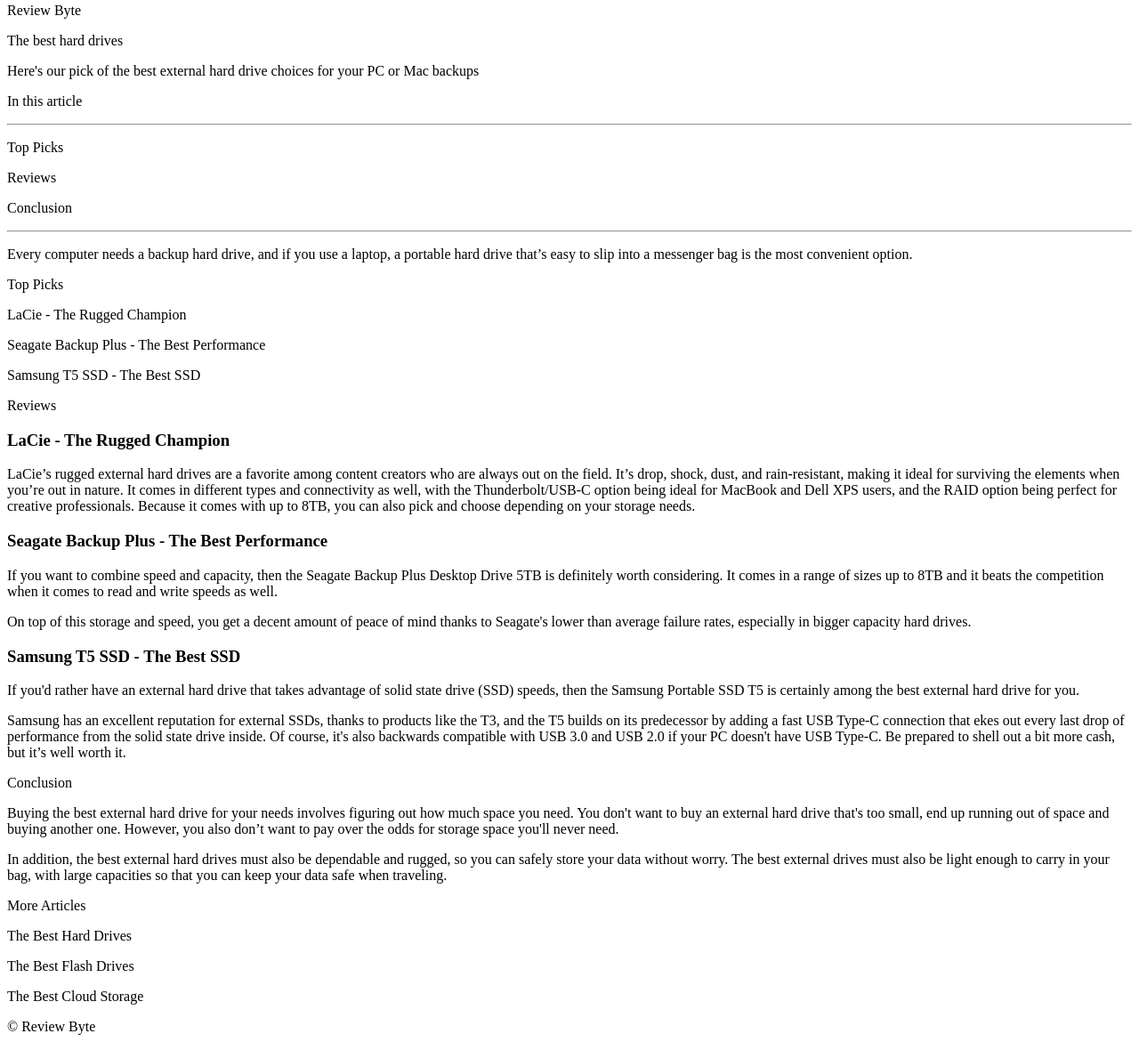
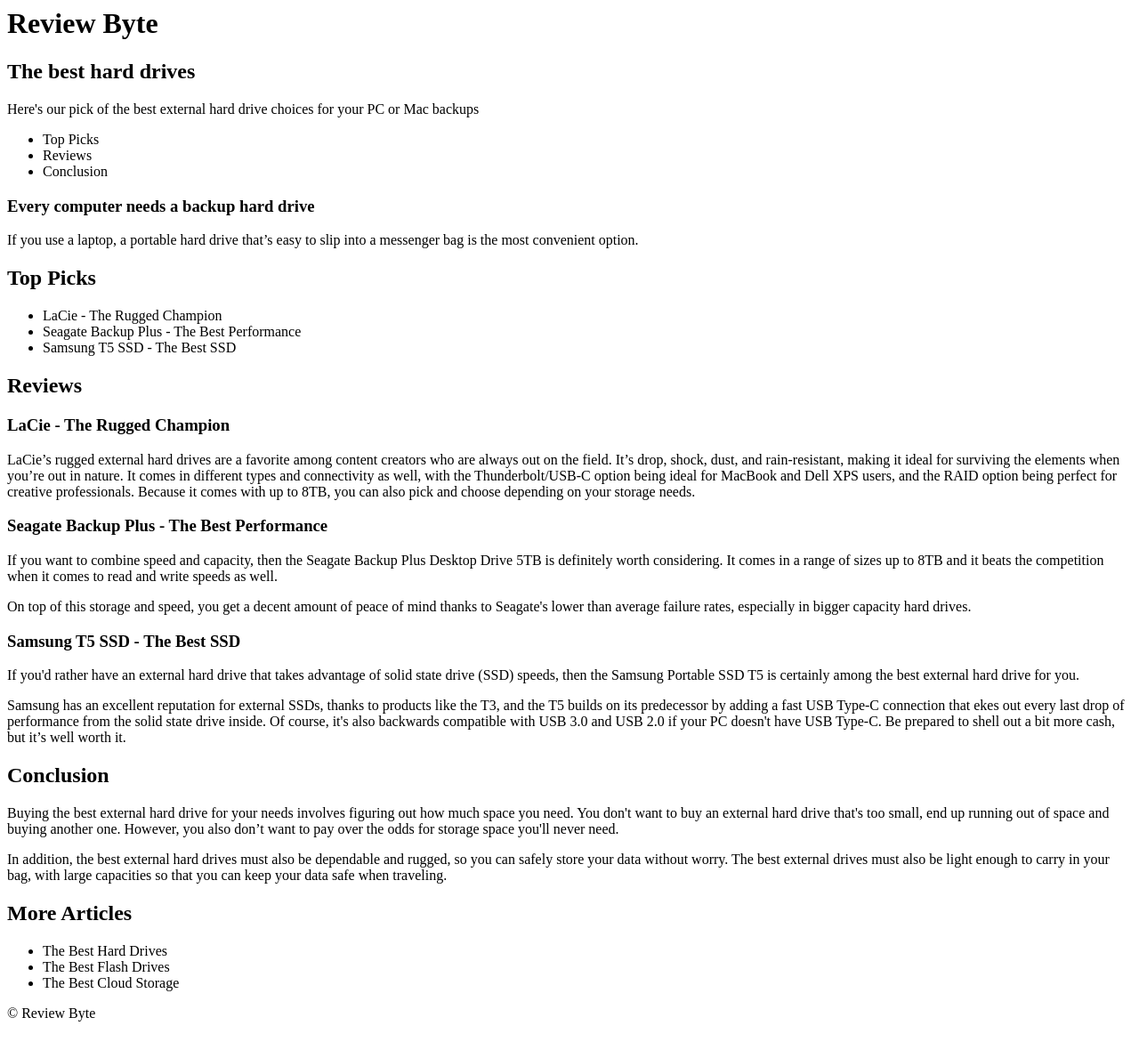
Before and after one commit to iscreamvann/html-semantic-practice, a plain HTML site: page index.html in a window 1280 px wide. Shown: the part 13-1184 px from the top of the page at 89% size. Drawn offline with Linux system fonts and the light colour scheme.

Commit message:
SEMANTIC TASK

```diff
--- a/index.html
+++ b/index.html
@@ -7,129 +7,68 @@
   <title>Review Byte - HTML Semantics</title>
 </head>
 <body>
-    <div>
-      <div>
-        <p>Review Byte</p>
-      </div>
-    </div>
-    <div>
-      <div>
-        <p>The best hard drives</p>
-        <p>
-          Here's our pick of the best external hard drive choices for your PC or
-          Mac backups
-        </p>
-      </div>
-      <div>
-        <p>In this article</p>
-        <hr />
-        <div>
-          <div>
-            <p>Top Picks</p>
-            <p>Reviews</p>
-            <p>Conclusion</p>
-          </div>
-        </div>
-        <hr />
-      </div>
-      <div>
-        <div>
-          <p>
-            Every computer needs a backup hard drive, and if you use a laptop, a
-            portable hard drive that’s easy to slip into a messenger bag is the
-            most convenient option.
-          </p>
-        </div>
-        <div>
-          <p>Top Picks</p>
-          <div>
-            <div>
-              <p>LaCie - The Rugged Champion</p>
-              <p>
-                Seagate Backup Plus - The Best Performance
-              </p>
-              <p>Samsung T5 SSD - The Best SSD</p>
-            </div>
-          </div>
-        </div>
-        <div>
-          <p>Reviews</p>
-          <div>
+  <header>
+    <h1>Review Byte</h1>
+  </header>
+  <main>
+    <section>
+      <article>
+        <h2>The best hard drives</h2>
+        <p>Here's our pick of the best external hard drive choices for your PC or Mac backups</p>
+      </article>
+      <nav>
+        <ul>
+          <li>Top Picks</li>
+          <li>Reviews</li>
+          <li>Conclusion</li>
+        </ul>
+      </nav>
+      <section>
+        <article>
+          <h3>Every computer needs a backup hard drive</h3>
+          <p>If you use a laptop, a portable hard drive that’s easy to slip into a messenger bag is the most convenient option.</p>
+        </article>
+        <article>
+          <h2>Top Picks</h2>
+          <ul>
+            <li>LaCie - The Rugged Champion</li>
+            <li>Seagate Backup Plus - The Best Performance</li>
+            <li>Samsung T5 SSD - The Best SSD</li>
+          </ul>
+        </article>
+        <article>
+          <h2>Reviews</h2>
+          <article>
             <h3>LaCie - The Rugged Champion</h3>
-            <p>
-              LaCie’s rugged external hard drives are a favorite among content
-              creators who are always out on the field. It’s drop, shock, dust,
-              and rain-resistant, making it ideal for surviving the elements
-              when you’re out in nature. It comes in different types and
-              connectivity as well, with the Thunderbolt/USB-C option being
-              ideal for MacBook and Dell XPS users, and the RAID option being
-              perfect for creative professionals. Because it comes with up to
-              8TB, you can also pick and choose depending on your storage needs.
-            </p>
-          </div>
-          <div>
+            <p>LaCie’s rugged external hard drives are a favorite among content creators who are always out on the field. It’s drop, shock, dust, and rain-resistant, making it ideal for surviving the elements when you’re out in nature. It comes in different types and connectivity as well, with the Thunderbolt/USB-C option being ideal for MacBook and Dell XPS users, and the RAID option being perfect for creative professionals. Because it comes with up to 8TB, you can also pick and choose depending on your storage needs.</p>
+          </article>
+          <article>
             <h3>Seagate Backup Plus - The Best Performance</h3>
-            <p>
-              If you want to combine speed and capacity, then the Seagate Backup
-              Plus Desktop Drive 5TB is definitely worth considering. It comes
-              in a range of sizes up to 8TB and it beats the competition when it
-              comes to read and write speeds as well.
-            </p>
-            <p>
-              On top of this storage and speed, you get a decent amount of peace
-              of mind thanks to Seagate's lower than average failure rates,
-              especially in bigger capacity hard drives.
-            </p>
-          </div>
-          <div>
+            <p>If you want to combine speed and capacity, then the Seagate Backup Plus Desktop Drive 5TB is definitely worth considering. It comes in a range of sizes up to 8TB and it beats the competition when it comes to read and write speeds as well.</p>
+            <p>On top of this storage and speed, you get a decent amount of peace of mind thanks to Seagate's lower than average failure rates, especially in bigger capacity hard drives.</p>
+          </article>
+          <article>
             <h3>Samsung T5 SSD - The Best SSD</h3>
-            <p>
-              If you'd rather have an external hard drive that takes advantage
-              of solid state drive (SSD) speeds, then the Samsung Portable SSD
-              T5 is certainly among the best external hard drive for you.
-            </p>
-            <p>
-              Samsung has an excellent reputation for external SSDs, thanks to
-              products like the T3, and the T5 builds on its predecessor by
-              adding a fast USB Type-C connection that ekes out every last drop
-              of performance from the solid state drive inside. Of course, it's
-              also backwards compatible with USB 3.0 and USB 2.0 if your PC
-              doesn't have USB Type-C. Be prepared to shell out a bit more cash,
-              but it’s well worth it.
-            </p>
-          </div>
-        </div>
-        <div>
-          <p>Conclusion</p>
-          <p>
-            Buying the best external hard drive for your needs involves figuring
-            out how much space you need. You don't want to buy an external hard
-            drive that's too small, end up running out of space and buying
-            another one. However, you also don’t want to pay over the odds for
-            storage space you'll never need.
-          </p>
-          <p>
-            In addition, the best external hard drives must also be dependable
-            and rugged, so you can safely store your data without worry. The
-            best external drives must also be light enough to carry in your bag,
-            with large capacities so that you can keep your data safe when
-            traveling.
-          </p>
-        </div>
-      </div>
+            <p>If you'd rather have an external hard drive that takes advantage of solid state drive (SSD) speeds, then the Samsung Portable SSD T5 is certainly among the best external hard drive for you.</p>
+            <p>Samsung has an excellent reputation for external SSDs, thanks to products like the T3, and the T5 builds on its predecessor by adding a fast USB Type-C connection that ekes out every last drop of performance from the solid state drive inside. Of course, it's also backwards compatible with USB 3.0 and USB 2.0 if your PC doesn't have USB Type-C. Be prepared to shell out a bit more cash, but it’s well worth it.</p>
+          </article>
+        </article>
+        <article>
+          <h2>Conclusion</h2>
+          <p>Buying the best external hard drive for your needs involves figuring out how much space you need. You don't want to buy an external hard drive that's too small, end up running out of space and buying another one. However, you also don’t want to pay over the odds for storage space you'll never need.</p>
+          <p>In addition, the best external hard drives must also be dependable and rugged, so you can safely store your data without worry. The best external drives must also be light enough to carry in your bag, with large capacities so that you can keep your data safe when traveling.</p>
+        </article>
+      </section>
+    </section>
     <aside>
-        <div>
-          <p>More Articles</p>
-          <div>
-            <div>
-              <p>The Best Hard Drives</p>
-              <p>The Best Flash Drives</p>
-              <p>The Best Cloud Storage</p>
-            </div>
-          </div>
-        </div>
+      <h2>More Articles</h2>
+      <ul>
+        <li>The Best Hard Drives</li>
+        <li>The Best Flash Drives</li>
+        <li>The Best Cloud Storage</li>
+      </ul>
     </aside>
-    </div>
+  </main>
   <footer>
     &#169; Review Byte
   </footer>
```
Lines whose indentation alone changed are shown as unchanged.
